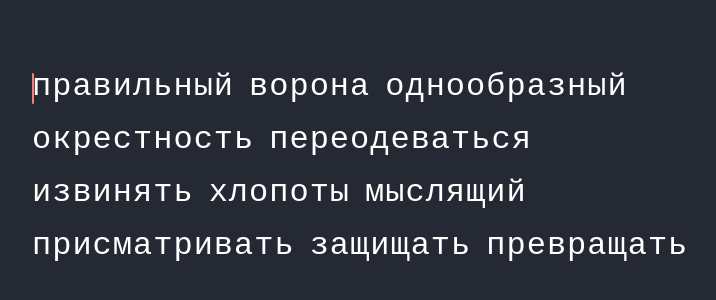
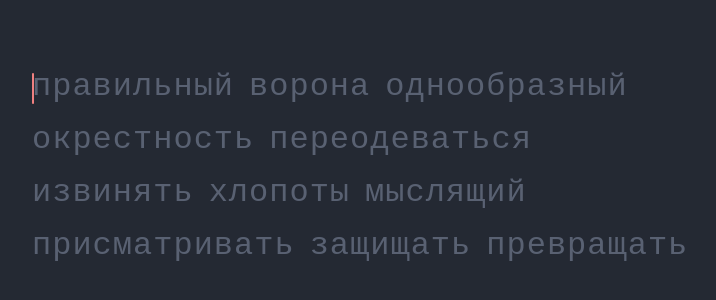
Before and after one commit to belk1ng/typing-train, a React (Create React App) app: page / in a window 1280 px wide. Shown: the part 232-532 px from the top of the page, without its empty margins (273-989 px from the left). Built offline with nearby package versions, Linux system fonts and the light colour scheme.

Commit message:
Changed letter default color

```diff
--- a/src/components/styles/Letter.styled.ts
+++ b/src/components/styles/Letter.styled.ts
@@ -12,7 +12,7 @@ export const LetterStyled = styled.span<LetterStyledProps>`
         switch (props.status) {
             case "unset":
             case "skiped":
-                return "#fff";
+                return "#596172";
             case "correct":
                 return "#ABFAA9";
             case "incorrect":
```
